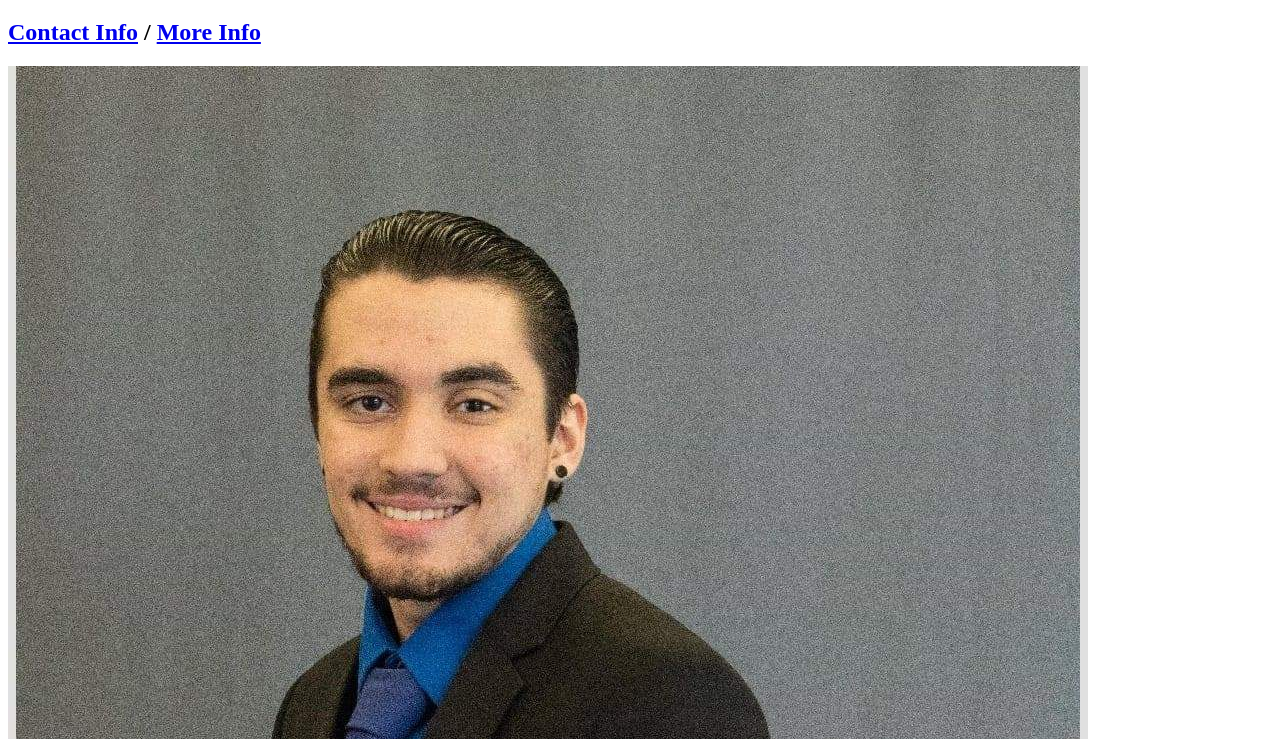
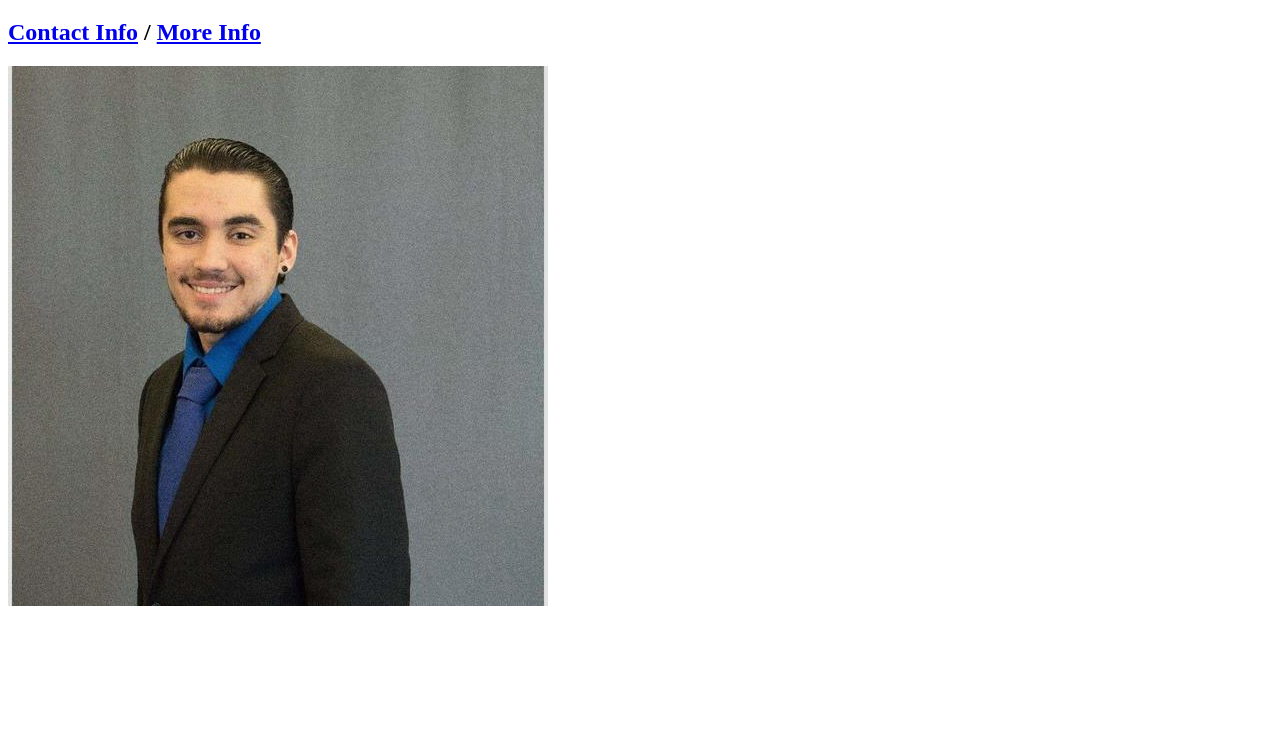
Before and after one commit to verdisra2/PPP, a plain HTML site: page RobertHomePage.html in a window 1280 px wide. Shown: the part 61-800 px from the top of the page. Drawn offline with Linux system fonts and the light colour scheme.

Commit message:
Made picture in home page resizable

```diff
--- a/RobertHomePage.html
+++ b/RobertHomePage.html
@@ -9,6 +9,13 @@
 		<h2>
 			<a href="RobertContactPage.html">Contact Info</a> / <a href="RobertInfoPage.html">More Info</a>
 		</h2>
-		<img src="RobertPic.jpg" alt="Picture of Robert Verdisco">
+		<img
+		srcset="RobertPic135p.jpg 135w,
+			RobertPic270p.jpg 270w,
+			RobertPic540p.jpg 540w"
+		sizes="(max-width: 540px) 135px,
+			(max-width: 1080px) 270px,
+			540px"
+		src="RobertPic540p.jpg" alt="Picture of Robert Verdisco">
 	</body>
 </html>
```
Also changed, not shown: RobertPic135p.jpg (added), RobertPic270p.jpg (added), RobertPic540p.jpg (added).
